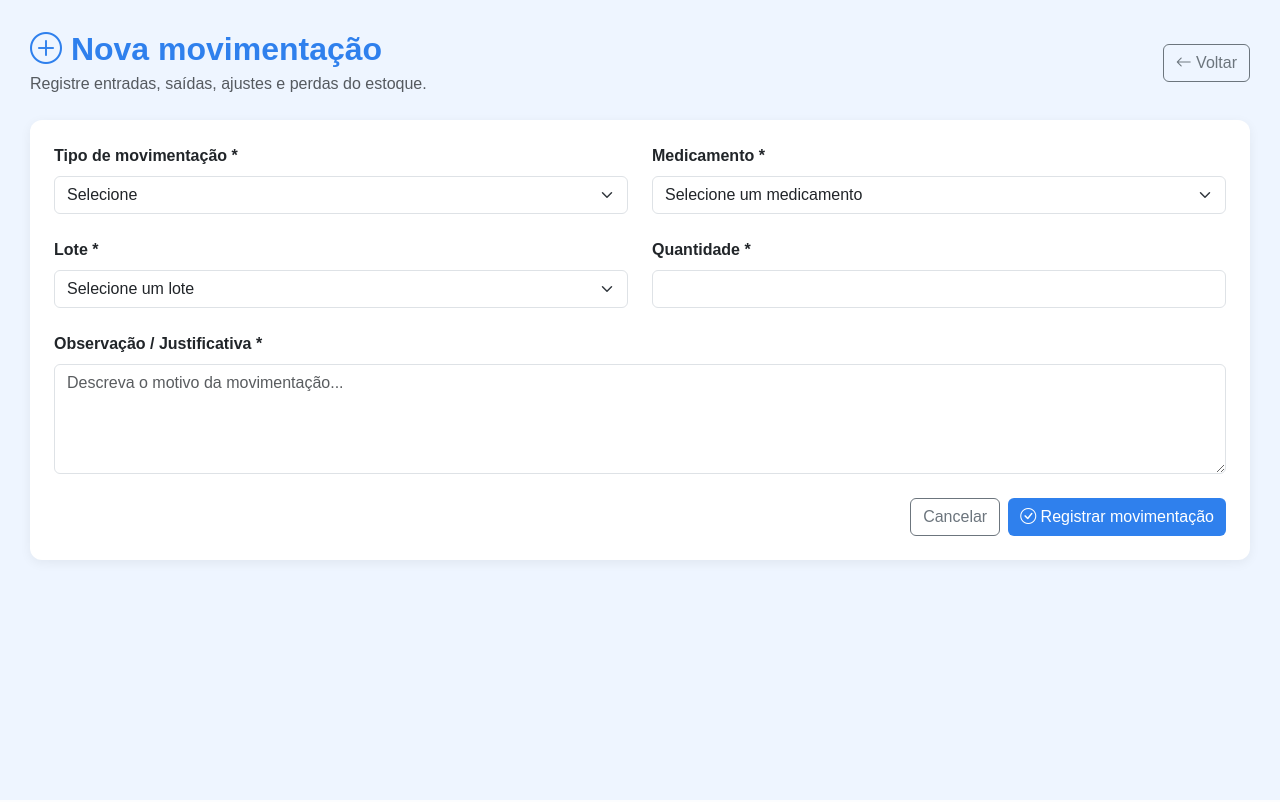
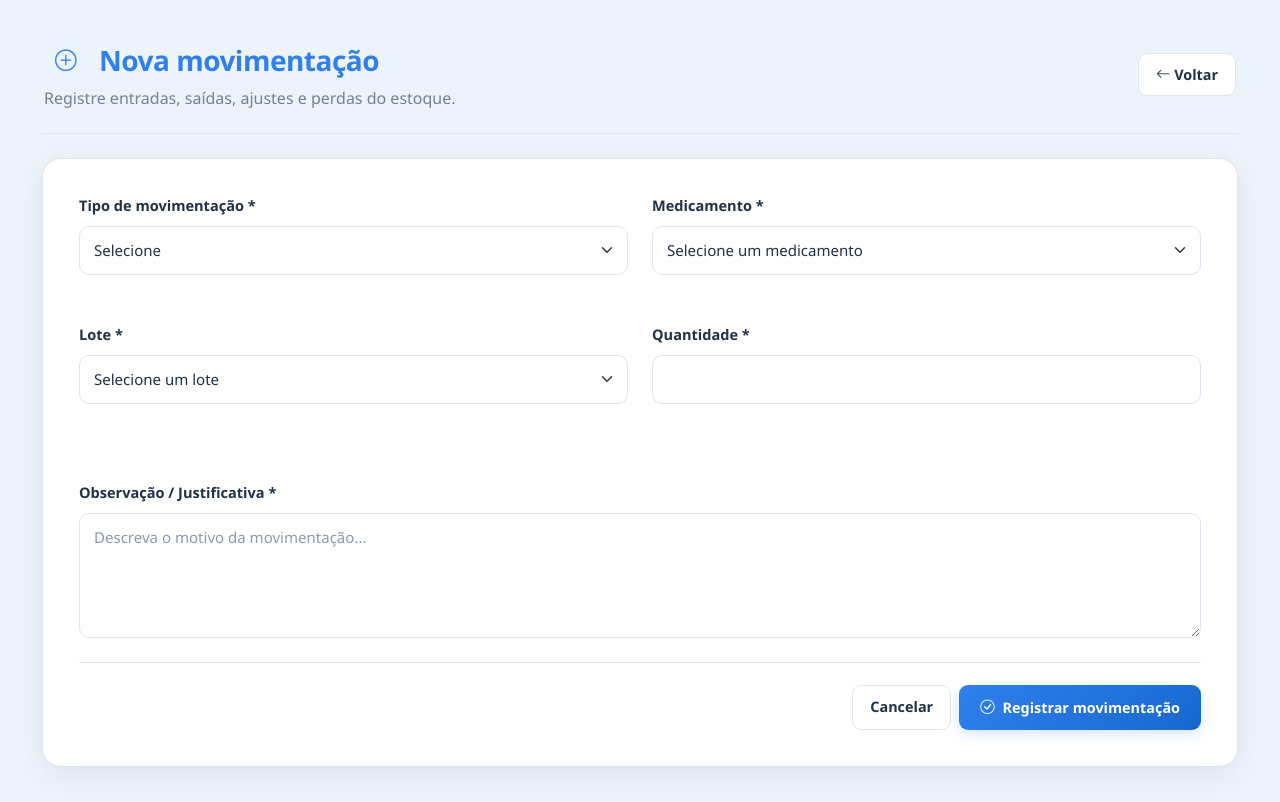
Before and after one commit to yasmin1411/Controle_hospitalar, a PHP site: page /movimentacoes_cadastrar.php in a window 1280 px wide. Run offline with PHP 8.4, Linux system fonts and the light colour scheme; the visitor is signed in with stand-in values (Sample User, id 1); data that the repository does not hold is empty.

Commit message:
front end adicionado a parte de movimentações

```diff
--- /dev/null
+++ b/includes/css/movimentacoes_cadastrar.css
@@ -0,0 +1,389 @@
+
+/* ==========================================================
+   SISTEMA DE CONTROLE HOSPITALAR
+   MÓDULO: CADASTRO DE MOVIMENTAÇÕES
+   Arquivo: movimentacoes_cadastrar.css
+   ========================================================== */
+
+/* =========================
+   TEMA CLARO
+========================= */
+
+:root {
+    --mc-bg: #edf3fa;
+    --mc-surface: #ffffff;
+    --mc-surface-soft: #f5f8fd;
+    --mc-text: #203247;
+    --mc-muted: #718198;
+    --mc-border: #dce5f0;
+    --mc-primary: #2f80ed;
+    --mc-primary-dark: #1768ce;
+    --mc-primary-soft: #eaf3ff;
+    --mc-shadow: 0 8px 28px rgba(31, 65, 110, .08);
+    --mc-input-bg: #ffffff;
+    --mc-focus: rgba(47, 128, 237, .15);
+}
+
+/* =========================
+   TEMA ESCURO
+========================= */
+
+html[data-theme="dark"] {
+    --mc-bg: #111827;
+    --mc-surface: #1c2738;
+    --mc-surface-soft: #253247;
+    --mc-text: #e8eef7;
+    --mc-muted: #a0aec0;
+    --mc-border: #35445a;
+    --mc-primary: #5b9cf0;
+    --mc-primary-dark: #347bd5;
+    --mc-primary-soft: #263c59;
+    --mc-shadow: 0 8px 28px rgba(0, 0, 0, .22);
+    --mc-input-bg: #172233;
+    --mc-focus: rgba(91, 156, 240, .2);
+}
+
+/* =========================
+   CONFIGURAÇÕES GERAIS
+========================= */
+
+* {
+    box-sizing: border-box;
+}
+
+body {
+    background: var(--mc-bg) !important;
+    color: var(--mc-text);
+    font-family: "Segoe UI", Arial, sans-serif;
+    min-height: 100vh;
+    transition: background .25s ease, color .25s ease;
+}
+
+.container-principal {
+    max-width: 1500px;
+    margin: 0 auto;
+    padding: 35px 42px;
+}
+
+/* =========================
+   CABEÇALHO DA PÁGINA
+========================= */
+
+.titulo-pagina {
+    display: flex;
+    align-items: center;
+    gap: 12px;
+    color: var(--mc-primary) !important;
+    font-size: 1.75rem;
+    font-weight: 750;
+    letter-spacing: -.5px;
+}
+
+.titulo-pagina i {
+    width: 43px;
+    height: 43px;
+    display: inline-flex;
+    align-items: center;
+    justify-content: center;
+    border-radius: 13px;
+    background: var(--mc-primary-soft);
+    color: var(--mc-primary);
+    font-size: 1.35rem;
+}
+
+.container-principal .text-muted {
+    color: var(--mc-muted) !important;
+}
+
+.container-principal > .d-flex:first-child {
+    padding: 4px 2px 23px;
+    border-bottom: 1px solid var(--mc-border);
+}
+
+/* =========================
+   CARD PRINCIPAL
+========================= */
+
+.card-painel {
+    background: var(--mc-surface) !important;
+    border: 1px solid var(--mc-border) !important;
+    border-radius: 19px !important;
+    box-shadow: var(--mc-shadow) !important;
+    overflow: hidden;
+    transition: background .25s ease, border-color .25s ease;
+}
+
+.card-painel .card-body {
+    padding: 36px !important;
+}
+
+/* =========================
+   FORMULÁRIO
+========================= */
+
+.form-label {
+    display: block;
+    margin-bottom: 9px;
+    color: var(--mc-text) !important;
+    font-size: .91rem;
+    font-weight: 700;
+}
+
+.form-control,
+.form-select {
+    width: 100%;
+    min-height: 49px;
+    padding: 11px 14px;
+    color: var(--mc-text) !important;
+    background-color: var(--mc-input-bg) !important;
+    border: 1px solid var(--mc-border) !important;
+    border-radius: 10px !important;
+    font-size: .94rem;
+    box-shadow: none !important;
+    transition: border-color .2s ease, box-shadow .2s ease, background .2s ease;
+}
+
+.form-control::placeholder {
+    color: var(--mc-muted) !important;
+    opacity: .8;
+}
+
+.form-control:focus,
+.form-select:focus {
+    border-color: var(--mc-primary) !important;
+    box-shadow: 0 0 0 4px var(--mc-focus) !important;
+    outline: none;
+}
+
+.form-select {
+    cursor: pointer;
+}
+
+.form-select option {
+    color: var(--mc-text);
+    background: var(--mc-surface);
+}
+
+textarea.form-control {
+    min-height: 125px;
+    resize: vertical;
+    line-height: 1.6;
+}
+
+/* =========================
+   CAMPO DE AJUSTE
+========================= */
+
+#campoAjuste {
+    animation: mcEntrada .25s ease;
+}
+
+#campoAjuste .form-select {
+    border-color: #b9d5fa !important;
+}
+
+html[data-theme="dark"] #campoAjuste .form-select {
+    border-color: #47658a !important;
+}
+
+/* =========================
+   SALDO DISPONÍVEL
+========================= */
+
+#saldoDisponivel {
+    display: block;
+    min-height: 20px;
+    margin-top: 9px;
+    font-size: .82rem;
+    font-weight: 600;
+    line-height: 1.5;
+}
+
+#saldoDisponivel.text-muted {
+    color: var(--mc-muted) !important;
+}
+
+#saldoDisponivel.text-danger {
+    color: #e05252 !important;
+}
+
+/* =========================
+   BOTÕES
+========================= */
+
+.btn {
+    min-height: 43px;
+    padding: 10px 17px;
+    border-radius: 9px !important;
+    font-size: .9rem;
+    font-weight: 650;
+    transition: all .2s ease;
+}
+
+.btn-principal {
+    display: inline-flex;
+    align-items: center;
+    justify-content: center;
+    gap: 8px;
+    padding: 12px 21px;
+    color: #ffffff !important;
+    background: linear-gradient(135deg, #2f80ed, #1768ce) !important;
+    border: none !important;
+    box-shadow: 0 4px 12px rgba(47, 128, 237, .2);
+}
+
+.btn-principal:hover {
+    color: #ffffff !important;
+    background: linear-gradient(135deg, #1768ce, #1258b1) !important;
+    box-shadow: 0 6px 16px rgba(47, 128, 237, .3);
+    transform: translateY(-2px);
+}
+
+.btn-outline-secondary {
+    color: var(--mc-text) !important;
+    background: var(--mc-surface) !important;
+    border: 1px solid var(--mc-border) !important;
+}
+
+.btn-outline-secondary:hover {
+    color: var(--mc-primary) !important;
+    background: var(--mc-primary-soft) !important;
+    border-color: var(--mc-primary) !important;
+}
+
+.btn:active {
+    transform: scale(.98);
+}
+
+/* =========================
+   ALERTAS
+========================= */
+
+.alert {
+    padding: 15px 18px;
+    margin-bottom: 22px;
+    border-radius: 11px;
+    font-size: .92rem;
+    font-weight: 550;
+}
+
+.alert-danger {
+    color: #a83232;
+    background: #fff0f0;
+    border: 1px solid #f5caca;
+}
+
+html[data-theme="dark"] .alert-danger {
+    color: #ffaaaa;
+    background: #40252b;
+    border-color: #75404a;
+}
+
+/* =========================
+   ESPAÇAMENTO DOS CAMPOS
+========================= */
+
+.card-painel form > .row {
+    row-gap: 25px !important;
+}
+
+.card-painel form > .d-flex {
+    padding-top: 22px;
+    border-top: 1px solid var(--mc-border);
+}
+
+/* =========================
+   ANIMAÇÃO
+========================= */
+
+@keyframes mcEntrada {
+    from {
+        opacity: 0;
+        transform: translateY(7px);
+    }
+
+    to {
+        opacity: 1;
+        transform: translateY(0);
+    }
+}
+
+/* =========================
+   RESPONSIVIDADE
+========================= */
+
+@media (max-width: 992px) {
+    .container-principal {
+        padding: 27px;
+    }
+
+    .card-painel .card-body {
+        padding: 27px !important;
+    }
+}
+
+@media (max-width: 768px) {
+    .container-principal {
+        padding: 20px 15px;
+    }
+
+    .titulo-pagina {
+        font-size: 1.4rem;
+    }
+
+    .titulo-pagina i {
+        width: 39px;
+        height: 39px;
+    }
+
+    .card-painel {
+        border-radius: 14px !important;
+    }
+
+    .card-painel .card-body {
+        padding: 21px !important;
+    }
+
+    .card-painel form > .d-flex {
+        flex-direction: column-reverse;
+    }
+
+    .card-painel form > .d-flex .btn,
+    .container-principal > .d-flex:first-child > a {
+        width: 100%;
+        justify-content: center;
+    }
+}
+
+@media (max-width: 480px) {
+    .container-principal {
+        padding: 15px 11px;
+    }
+
+    .titulo-pagina {
+        font-size: 1.2rem;
+    }
+
+    .card-painel .card-body {
+        padding: 17px !important;
+    }
+
+    .form-control,
+    .form-select {
+        min-height: 46px;
+        font-size: .88rem;
+    }
+}
+
+/* =========================
+   ACESSIBILIDADE
+========================= */
+
+@media (prefers-reduced-motion: reduce) {
+    *,
+    *::before,
+    *::after {
+        animation-duration: .01ms !important;
+        transition-duration: .01ms !important;
+    }
+}
--- a/public/movimentacoes_cadastrar.php
+++ b/public/movimentacoes_cadastrar.php
@@ -373,53 +373,15 @@ try {
     <link href="https://cdn.jsdelivr.net/npm/bootstrap@5.3.3/dist/css/bootstrap.min.css" rel="stylesheet">
 
     <link href="https://cdn.jsdelivr.net/npm/bootstrap-icons@1.11.3/font/bootstrap-icons.min.css" rel="stylesheet">
+    <script>
+    const temaSalvo = localStorage.getItem('controleHospitalarTema') || 'light';
+    document.documentElement.setAttribute(
+        'data-theme',
+        temaSalvo === 'dark' ? 'dark' : 'light'
+    );
+</script>
 
-    <style>
-
-        body {
-            background-color: #eef5ff;
-            font-family: Arial, sans-serif;
-        }
-
-        .container-principal {
-            padding: 30px;
-        }
-
-        .titulo-pagina {
-            color: #2F80ED;
-            font-weight: 700;
-        }
-
-        .card-painel {
-            border: none;
-            border-radius: 12px;
-            box-shadow: 0 3px 12px rgba(0,0,0,.06);
-        }
-
-        .btn-principal {
-            background-color: #2F80ED;
-            color: white;
-            border: none;
-        }
-
-        .btn-principal:hover {
-            background-color: #1768ce;
-            color: white;
-        }
-
-        .form-label {
-            font-weight: 600;
-        }
-
-        @media(max-width:768px) {
-
-            .container-principal {
-                padding: 15px;
-            }
-
-        }
-
-    </style>
+<link rel="stylesheet" href="../includes/css/movimentacoes_cadastrar.css?v=1">
 
 </head>
 
--- a/public/movimentacoes_editar.php
+++ b/public/movimentacoes_editar.php
@@ -1,4 +1,3 @@
-
 <?php
 // ==========================================================
 // SISTEMA DE CONTROLE HOSPITALAR
```
